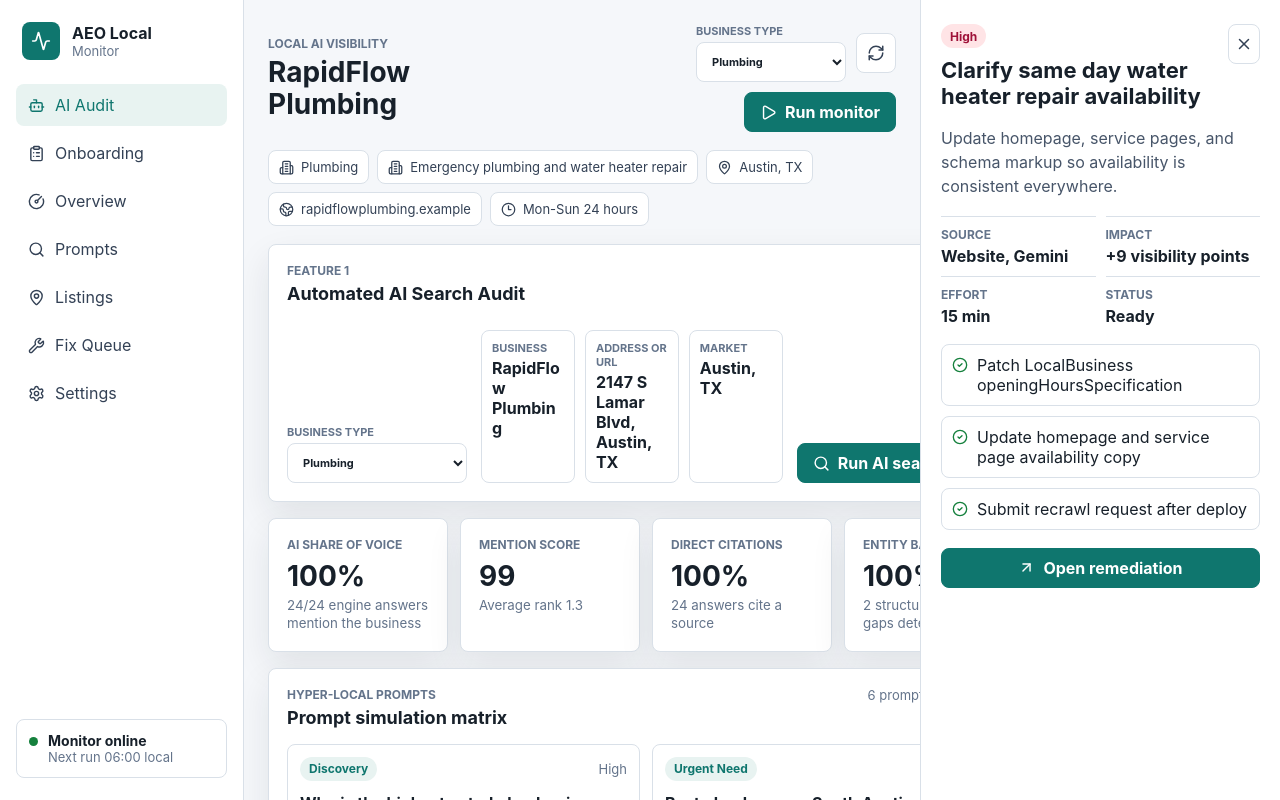
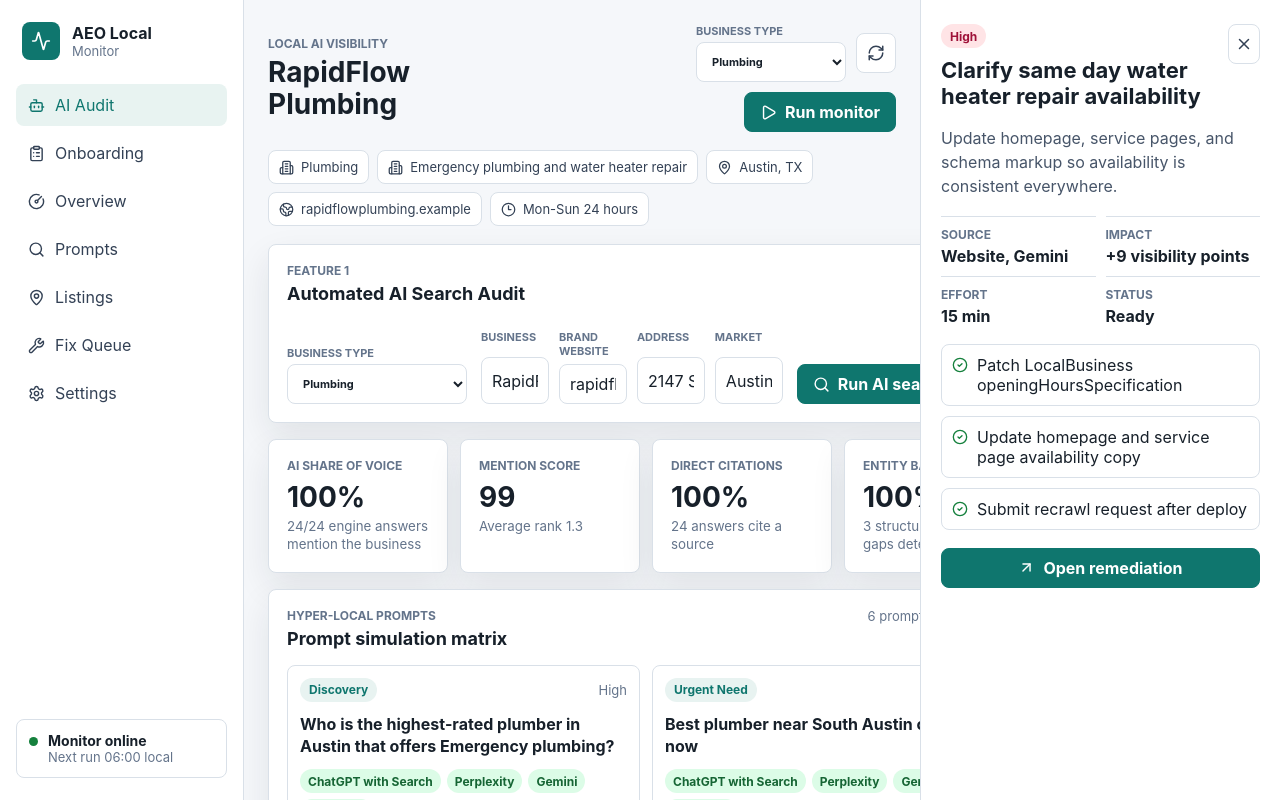
Before and after one commit to harshittaneja98sales-cell/aeo-local-monitor, a React (Vite) app: page / in a window 1280 px wide. Shown: the top 800 px of the page. Built offline with nearby package versions, Linux system fonts and the light colour scheme.

Commit message:
Add brand website input to audit

```diff
--- a/src/App.jsx
+++ b/src/App.jsx
@@ -323,6 +323,7 @@ function App() {
         {activeTab === "audit" && (
           <AiAudit
             profile={profile}
+            setProfile={setProfile}
             selectedBusinessType={selectedBusinessType}
             businessTypes={businessTypes}
             onBusinessTypeChange={changeBusinessType}
@@ -458,6 +459,7 @@ function Overview({
 
 function AiAudit({
   profile,
+  setProfile,
   selectedBusinessType,
   businessTypes,
   onBusinessTypeChange,
@@ -499,19 +501,44 @@ function AiAudit({
             </select>
           </label>
 
-          <div className="audit-target">
-            <div>
+          <div className="audit-input-grid">
+            <label>
               <span>Business</span>
-              <strong>{profile.name}</strong>
-            </div>
-            <div>
-              <span>Address or URL</span>
-              <strong>{profile.address || profile.website}</strong>
-            </div>
-            <div>
+              <input
+                value={profile.name || ""}
+                onChange={(event) =>
+                  setProfile({ ...profile, name: event.target.value })
+                }
+              />
+            </label>
+            <label>
+              <span>Brand website</span>
+              <input
+                value={profile.website || ""}
+                placeholder="https://example.com"
+                onChange={(event) =>
+                  setProfile({ ...profile, website: event.target.value })
+                }
+              />
+            </label>
+            <label>
+              <span>Address</span>
+              <input
+                value={profile.address || ""}
+                onChange={(event) =>
+                  setProfile({ ...profile, address: event.target.value })
+                }
+              />
+            </label>
+            <label>
               <span>Market</span>
-              <strong>{profile.market}</strong>
-            </div>
+              <input
+                value={profile.market || ""}
+                onChange={(event) =>
+                  setProfile({ ...profile, market: event.target.value })
+                }
+              />
+            </label>
           </div>
 
           <button className="primary-button audit-run-button" onClick={onRunAudit}>
--- a/src/styles.css
+++ b/src/styles.css
@@ -295,34 +295,32 @@ button {
   width: 100%;
 }
 
-.audit-target {
+.audit-input-grid {
   display: grid;
-  grid-template-columns: repeat(3, minmax(0, 1fr));
+  grid-template-columns: repeat(4, minmax(0, 1fr));
   gap: 10px;
 }
 
-.audit-target div {
-  border: 1px solid var(--line);
-  border-radius: 8px;
-  padding: 10px;
-  min-width: 0;
+.audit-input-grid label {
+  display: grid;
+  gap: 6px;
 }
 
-.audit-target span,
-.audit-target strong {
-  display: block;
-}
-
-.audit-target span {
+.audit-input-grid span {
   color: var(--muted);
   font-size: 11px;
   font-weight: 700;
   text-transform: uppercase;
 }
 
-.audit-target strong {
-  overflow-wrap: anywhere;
-  margin-top: 3px;
+.audit-input-grid input {
+  border: 1px solid var(--line);
+  border-radius: 8px;
+  min-height: 40px;
+  min-width: 0;
+  padding: 9px 10px;
+  background: #ffffff;
+  color: var(--text);
 }
 
 .audit-run-button {
@@ -1187,7 +1185,7 @@ dd {
   }
 
   .audit-setup,
-  .audit-target {
+  .audit-input-grid {
     grid-template-columns: 1fr;
   }
 
```
Also changed, not shown: src/lib/auditSimulation.js.
